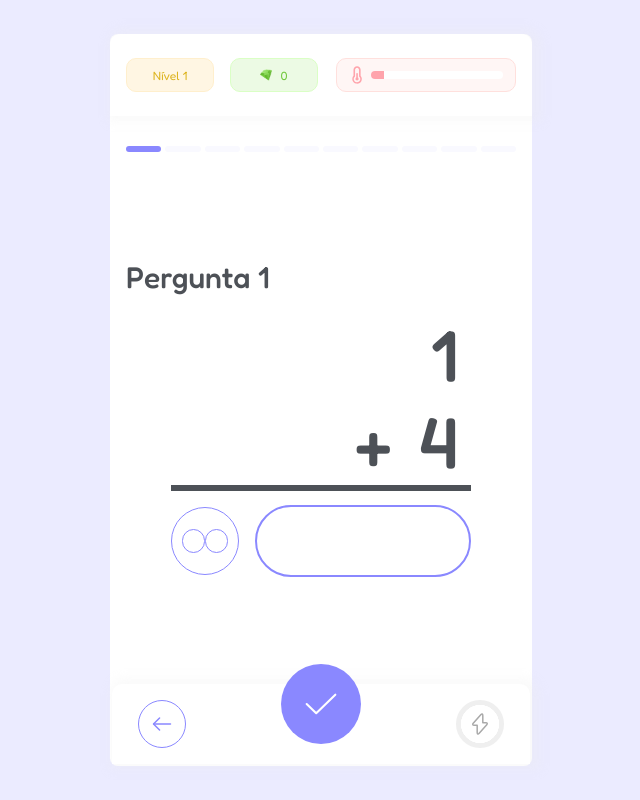
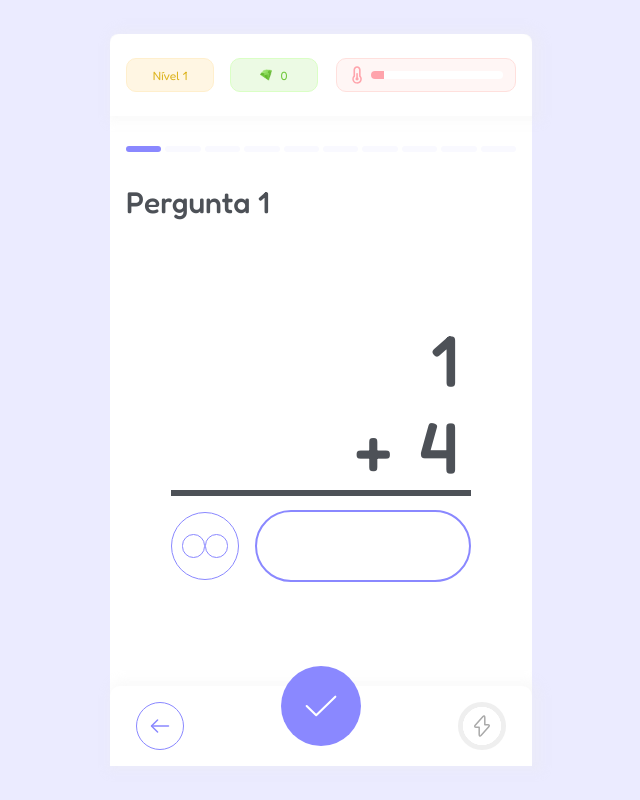
Before and after one commit to Renanf68/little-math-game, a React (Create React App) app: page /app/game in a window 1280 px wide. Shown: the whole page, without its empty margins (319-959 px from the left). Built offline with nearby package versions, Linux system fonts and the light colour scheme.

Commit message:
ActionsFooter and Game layout adjustments

```diff
--- a/src/components/ActionsFooter.tsx
+++ b/src/components/ActionsFooter.tsx
@@ -6,9 +6,12 @@ import { ReactComponent as check } from "../images/check.svg";
 import { FlashButton } from "./FlashButton";
 
 const ActionsFooterStyled = styled.div`
-  width: fill-available;
+  position: absolute;
+  bottom: 0;
+  left: 0;
+  right: 0;
+  max-width: 390px;
   height: 80px;
-  margin: 0 -14px -14px;
   padding: 0 26px;
   display: flex;
   justify-content: space-between;
@@ -16,6 +19,7 @@ const ActionsFooterStyled = styled.div`
   background-color: white;
   border-radius: 10px 10px 0px 0px;
   box-shadow: 4px 0px 10px 6px rgba(234, 234, 234, 0.25);
+  z-index: 100;
 `;
 const BackBtn = styled.button`
   width: 48px;
--- a/src/components/PageLayout.tsx
+++ b/src/components/PageLayout.tsx
@@ -19,7 +19,7 @@ interface ContainerProps {
 const Container = styled.div<ContainerProps>`
   position: relative;
   flex: 1;
-  width: 90%;
+  width: 92%;
   padding: 16px;
   border-radius: 8px;
   display: flex;
--- a/src/components/QuestionCard.tsx
+++ b/src/components/QuestionCard.tsx
@@ -7,6 +7,10 @@ import { SwitchLayoutButton } from "./SwitchLayoutButton";
 import { Text } from "./Text";
 
 const Card = styled.div`
+  flex: 1;
+  display: flex;
+  flex-direction: column;
+  margin-top: 32px;
   width: 100%;
 `;
 const CardHeader = styled.div`
@@ -15,12 +19,14 @@ const CardHeader = styled.div`
   justify-content: space-between;
 `;
 const OperationBoard = styled.div`
-  margin-top: 16px;
-  width: 100%;
+  padding-top: 24px;
+  width: fill-available;
+  flex: 1;
   display: flex;
   flex-direction: column;
   justify-content: center;
   align-items: center;
+  margin-bottom: 96px;
 `;
 const Content = styled.div`
   display: flex;
--- a/src/components/dashborad/index.tsx
+++ b/src/components/dashborad/index.tsx
@@ -17,6 +17,7 @@ const DashboardStyled = styled.div`
   flex-direction: column;
   justify-content: space-between;
   width: fill-available;
+  padding-bottom: 96px;
 `;
 
 const Header = styled.div`
--- a/src/components/game/index.tsx
+++ b/src/components/game/index.tsx
@@ -14,7 +14,7 @@ const GameLayoutStyled = styled.div`
   width: 100%;
   display: flex;
   flex-direction: column;
-  justify-content: space-between;
+  /* justify-content: space-between; */
   padding-top: 96px;
 `;
 
```
